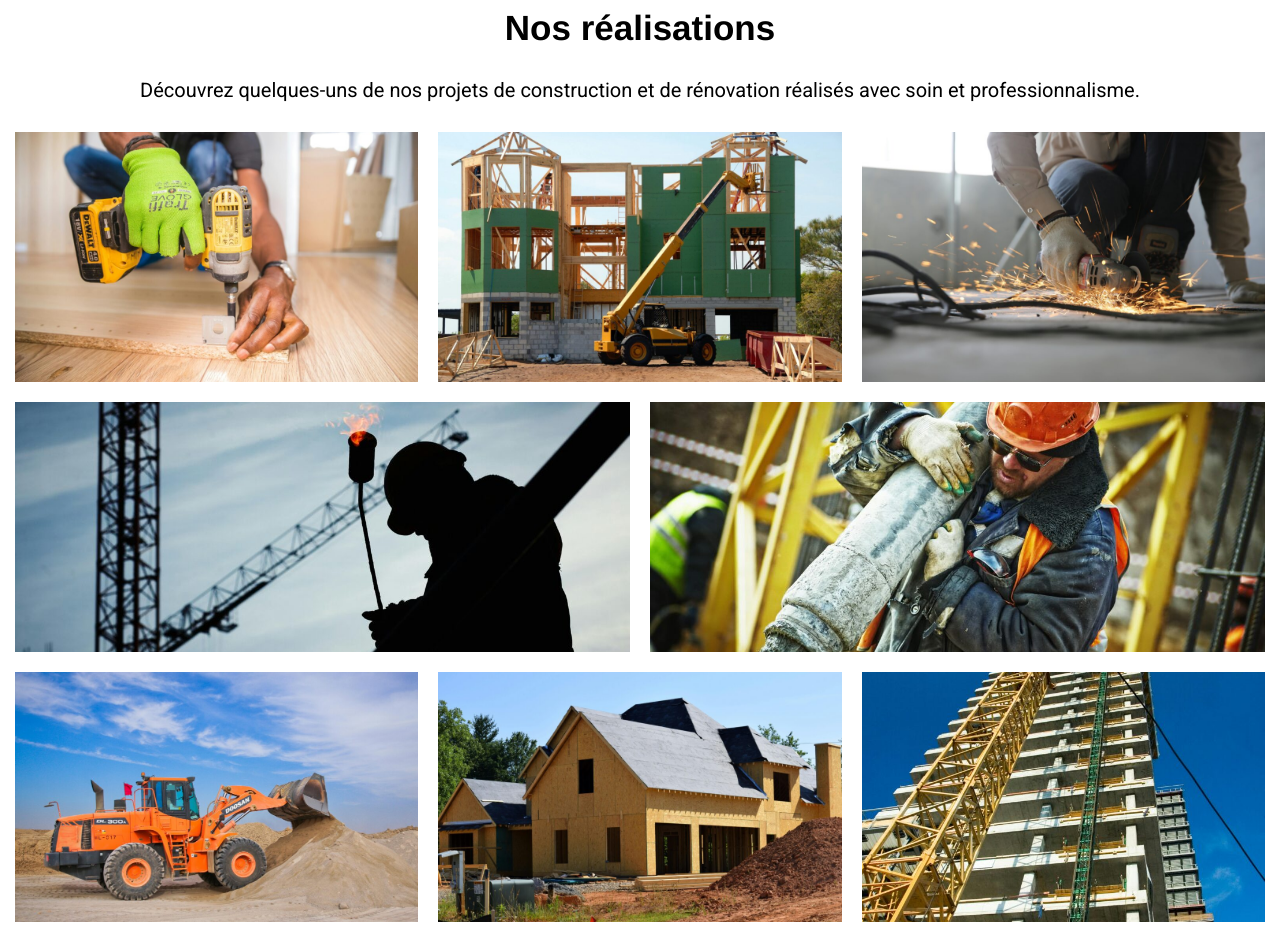
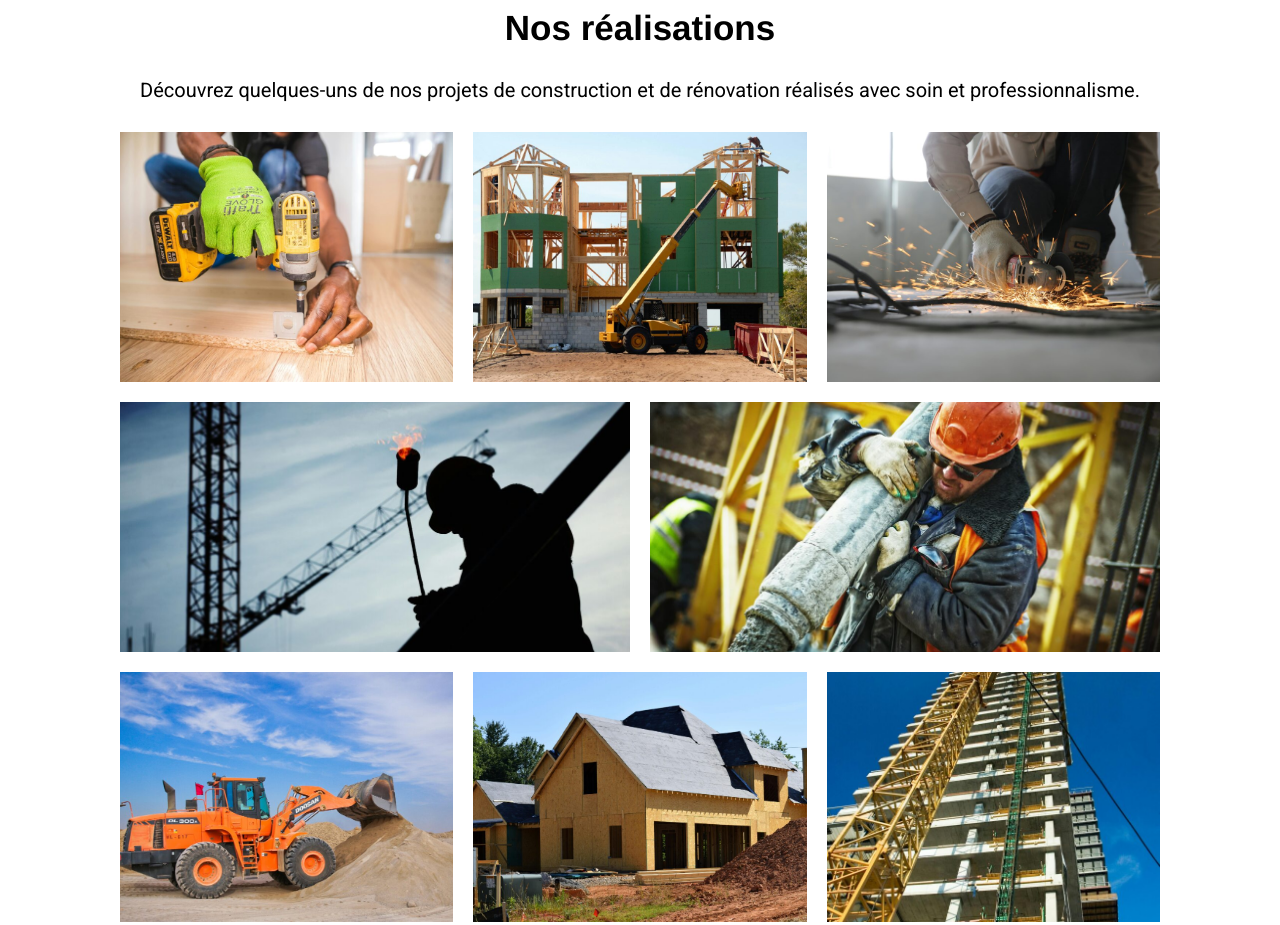
Before and after one commit to Calvin2124/projet-4, a plain HTML site: page index.html in a window 1280 px wide. Shown: the part 1080-2005 px from the top of the page. Drawn offline with nearby package versions, Linux system fonts and the light colour scheme.

Commit message:
correction

```diff
--- a/css/style.css
+++ b/css/style.css
@@ -239,6 +239,8 @@ footer p, footer ul a{
     display: grid;
     grid-template-columns: repeat(6, 1fr);
     gap: 20px;
+    max-width: 1040px;
+    margin: auto;
 }
 
 #realisation article img{
```
